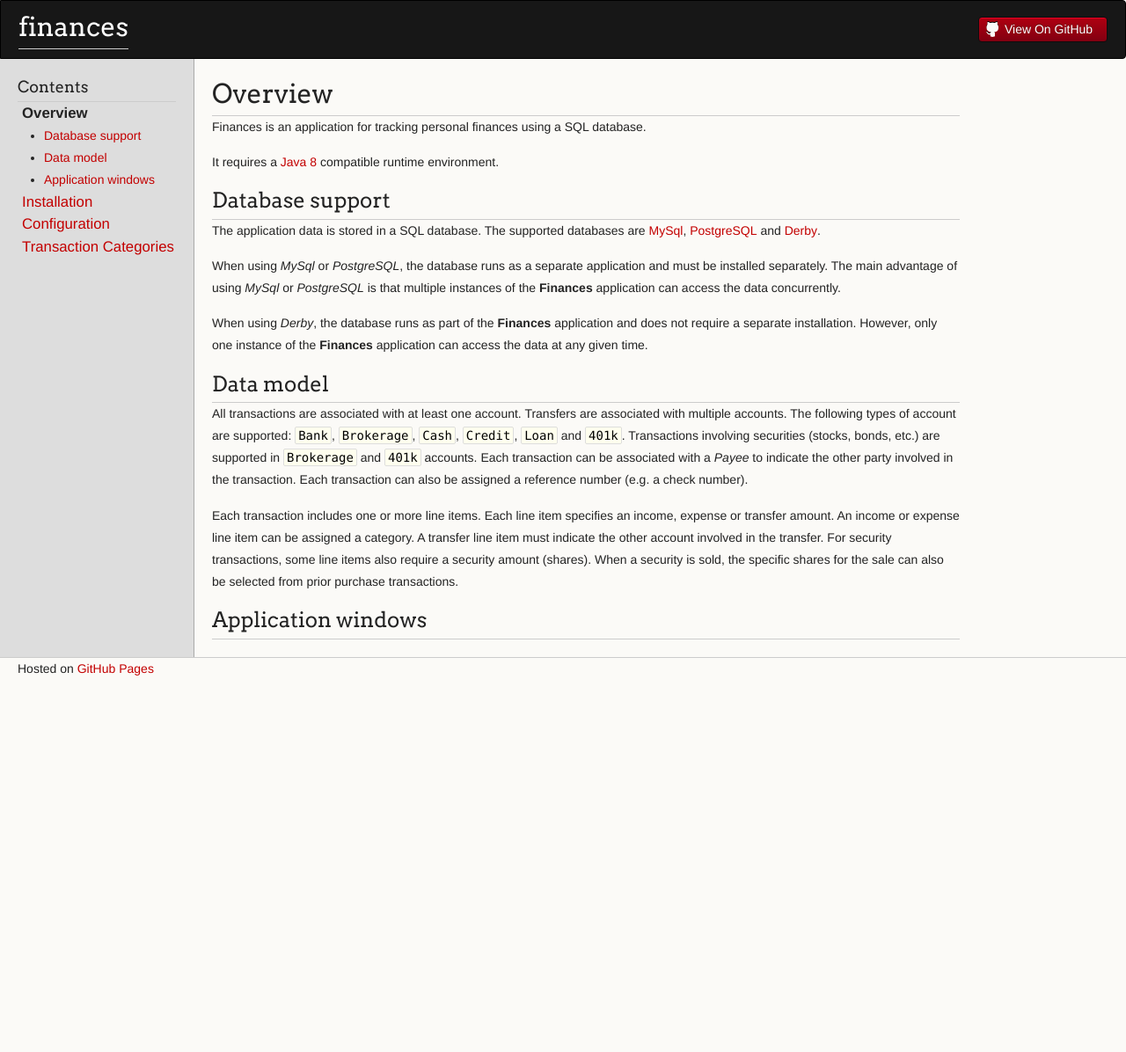
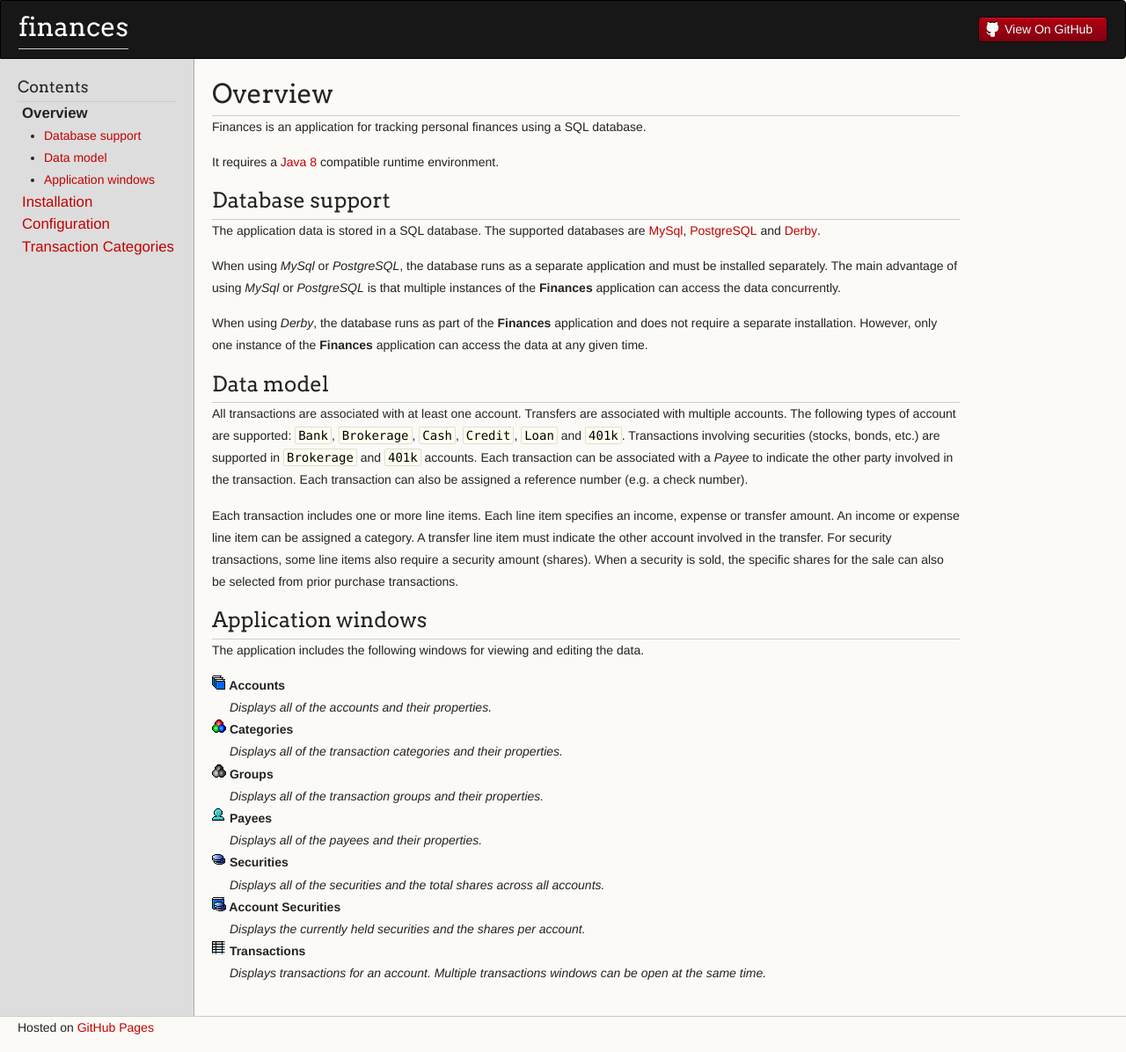
Before and after one commit to jonestimd/finances, a Jekyll site: the page built from index.md, in a window 1280 px wide. Shown: the whole page at 88% size. Built offline with Jekyll 4.4.1, drawn with Linux system fonts in a browser that asks for light colours; our own code applies the rules of GitHub Pages for plain Markdown files; the repository's description, which GitHub fills in, is left out; before the commit the page ends 900 px from its top, so only the background shows below that.

Commit message:
Add overview of the application windows

```diff
--- a/index.md
+++ b/index.md
@@ -41,3 +41,26 @@ require a security amount (shares).  When a security is sold, the specific share
 for the sale can also be selected from prior purchase transactions.
 
 ## Application windows
+The application includes the following windows for viewing and editing the data.
+
+![]({{ "/assets/images/accounts-icon.png" | relative_url }}){:.icon} Accounts
+: Displays all of the accounts and their properties.
+
+![]({{ "/assets/images/categories-icon.png" | relative_url }}){:.icon} Categories
+: Displays all of the transaction categories and their properties.
+
+![]({{ "/assets/images/groups-icon.png" | relative_url }}){:.icon} Groups
+: Displays all of the transaction groups and their properties.
+
+![]({{ "/assets/images/payee-icon.png" | relative_url }}){:.icon} Payees
+: Displays all of the payees and their properties.
+
+![]({{ "/assets/images/securities-icon.png" | relative_url }}){:.icon} Securities
+: Displays all of the securities and the total shares across all accounts.
+
+![]({{ "/assets/images/accountSecurities-icon.png" | relative_url }}){:.icon} Account Securities
+: Displays the currently held securities and the shares per account.
+
+![]({{ "/assets/images/register-icon.png" | relative_url }}){:.icon} Transactions
+: Displays transactions for an account.  Multiple transactions windows can
+be open at the same time.
```
Also changed, not shown: assets/images/accountSecurities-icon.png (added), assets/images/accounts-icon.png (added), assets/images/groups-icon.png (added), assets/images/payee-icon.png (added), assets/images/register-icon.png (added), assets/images/securities-icon.png (added).
